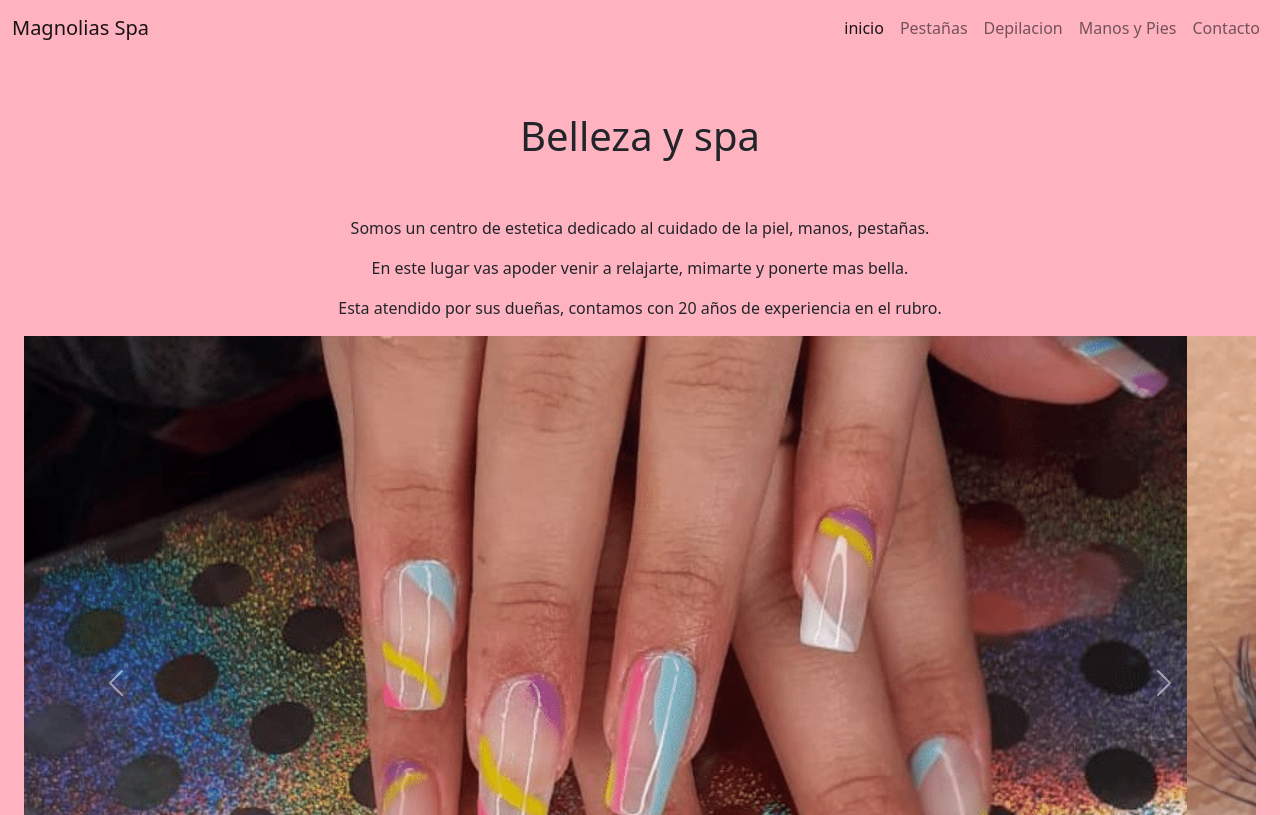
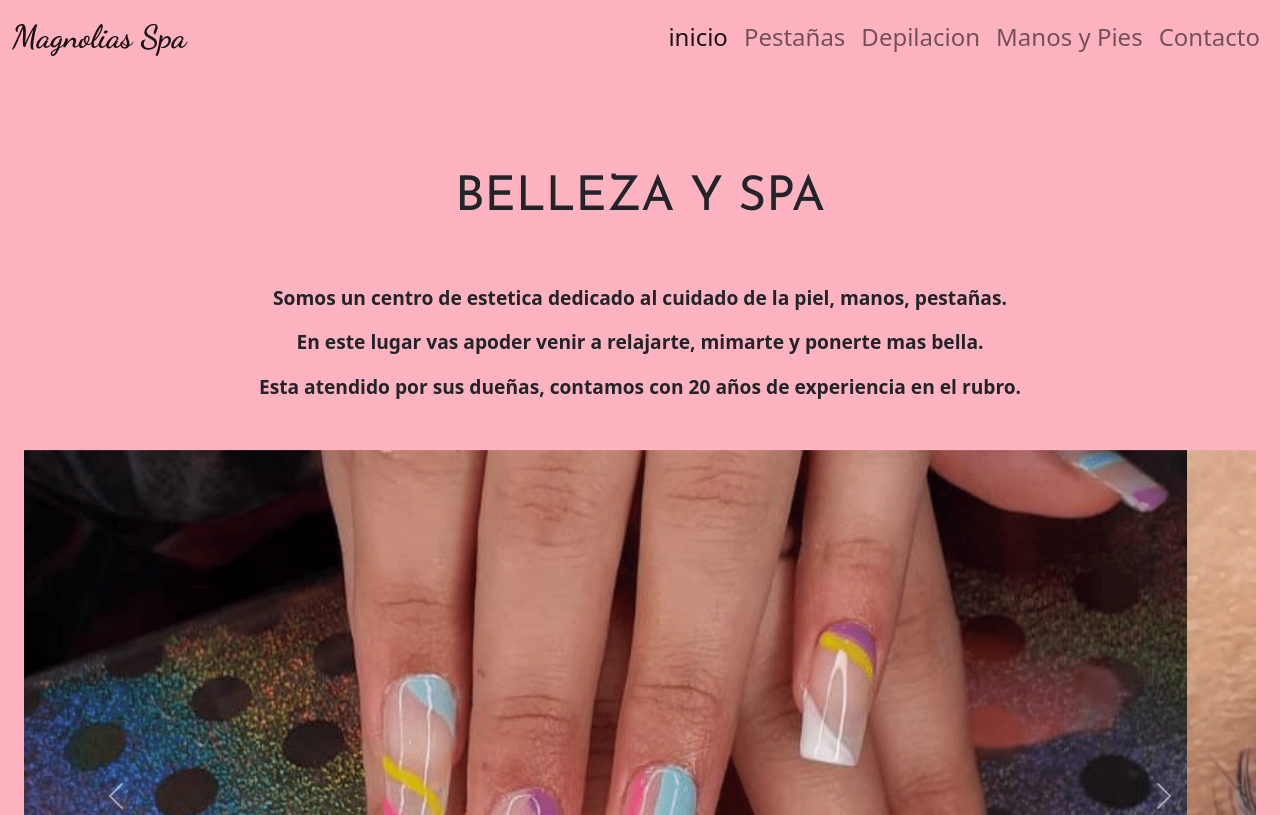
Before and after one commit to robertorestelli/nuevo-proyecto-final, a website: page index.html in a window 1280 px wide. Shown: the top 815 px of the page. Drawn offline with nearby package versions, Linux system fonts and the light colour scheme.

Commit message:
cambiando fots y ajustando colores

```diff
--- a/index.html
+++ b/index.html
@@ -9,6 +9,9 @@
 		<link href="https://cdn.jsdelivr.net/npm/bootstrap@5.2.0/dist/css/bootstrap.min.css" rel="stylesheet" integrity="sha384-gH2yIJqKdNHPEq0n4Mqa/HGKIhSkIHeL5AyhkYV8i59U5AR6csBvApHHNl/vI1Bx" crossorigin="anonymous">
 		<link rel="stylesheet" href="https://cdnjs.cloudflare.com/ajax/libs/animate.css/4.1.1/animate.min.css"/>
 		<link rel="stylesheet" href="./css/style.css">
+		<link rel="preconnect" href="https://fonts.googleapis.com">
+		<link rel="preconnect" href="https://fonts.gstatic.com" crossorigin>
+		<link href="https://fonts.googleapis.com/css2?family=Dancing+Script:wght@700&family=Josefin+Sans:wght@100;400&display=swap" rel="stylesheet">
 	</head>
 	<body>
 <!--NAV bar -->
@@ -21,7 +24,7 @@
 		</button>
 		<div class="collapse navbar-collapse justify-content-end" id="navbarNavAltMarkup">
 			<div class="navbar-nav">
-				<a class="nav-link active" aria-current="page" href="./index.html">inicio</a>
+				<a class="nav-link active " aria-current="page" href="./index.html">inicio</a>
 				<a class="nav-link" href="./pages/pestañas.html">Pestañas</a>
 				<a class="nav-link" href="./pages/depilacion.html">Depilacion</a>
 				<a class="nav-link" href="./pages/manicuria.html">Manos y Pies</a>
@@ -34,11 +37,11 @@
 <section class="container-fluid  my-2">
 <!-- header -->
 	<header >
-		<div class="text-center mx-5" id="hero">
+		<div class="text-center mx-5 my-5" id="hero">
 			<h1 class="py-5">Belleza y spa</h1>
-				<p>Somos un centro de estetica dedicado al cuidado de la piel, manos, pestañas.</p>
-				<p>	En este lugar vas apoder venir a relajarte, mimarte y ponerte mas bella.</p>
-				<p>Esta atendido por sus dueñas, contamos con 20 años de experiencia en el rubro.</p>
+				<p class="P-inicio">Somos un centro de estetica dedicado al cuidado de la piel, manos, pestañas.</p>
+				<p class="P-inicio">En este lugar vas apoder venir a relajarte, mimarte y ponerte mas bella.</p>
+				<p class="P-inicio">Esta atendido por sus dueñas, contamos con 20 años de experiencia en el rubro.</p>
 
 		</div>
 	</header>
--- a/scss/style.scss
+++ b/scss/style.scss
@@ -38,6 +38,9 @@
   nav{
     background-color: #ffc3ce;
   }
+  nav-item :hover{ color: #fff;
+
+  }
 
   #ejemplo{
     height: 100vh;
```
Also changed, not shown: pages/contacto.html (+5 -2 lines), pages/depilacion.html (+4 -1 lines), pages/manicuria.html (+4 -2 lines), pages/pestañas.html (+3 -3 lines), css/style.css.
